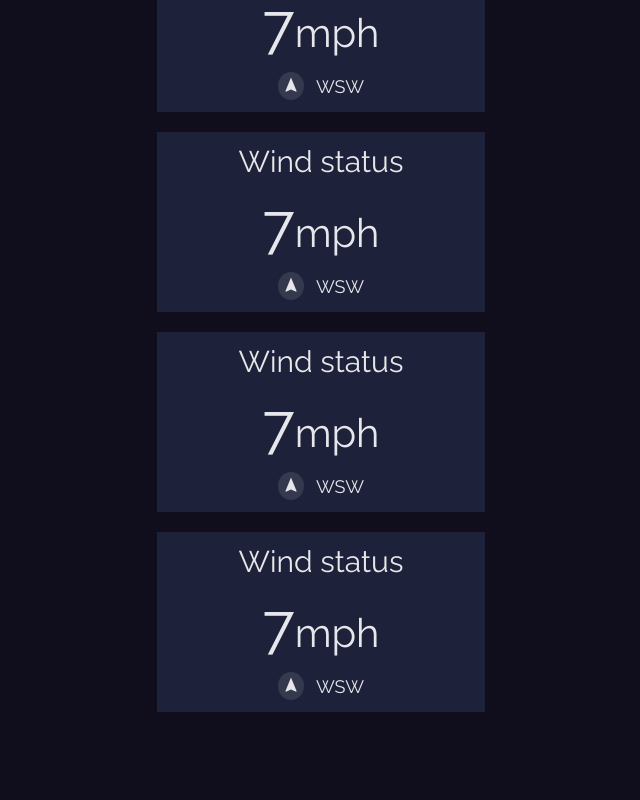
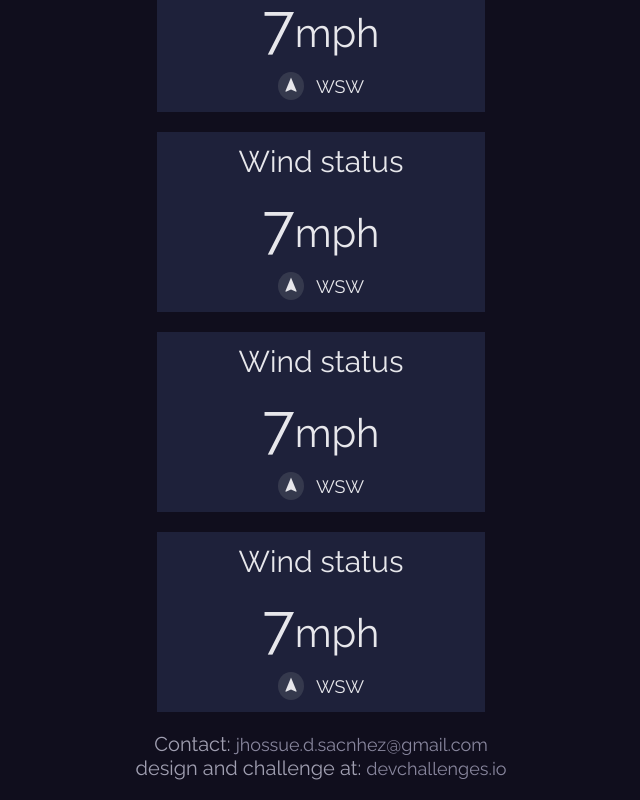
Before and after one commit to JhossueS/react-weather-app, a React app: page / in a window 1280 px wide. Shown: the part 1750-2550 px from the top of the page, without its empty margins (319-959 px from the left). Before the commit the page ends 2462 px from the top, so only its background shows below. Built offline with nearby package versions, Linux system fonts and the light colour scheme.

Commit message:
creacion de footer

```diff
--- a/src/frontend/App.js
+++ b/src/frontend/App.js
@@ -27,6 +27,29 @@ const App = () => {
         <Highlights />
         <Highlights />
       </div>
+      <div className='App_about__container'>
+
+        <div className='App_about__container-contact'>
+          <span className='about-title'>
+            Contact:
+            {'  '}
+          </span>
+          <span> jhossue.d.sacnhez@gmail.com</span>
+        </div>
+        <div className='App_about__container-link'>
+          <span className='about-title'>
+            design and challenge at:
+            {'  '}
+          </span>
+          <a
+            href='https://devchallenges.io/challenges/mM1UIenRhK808W8qmLWv'
+            target='_blank'
+            className='link'
+          >
+            devchallenges.io
+          </a>
+        </div>
+      </div>
     </div>
   );
 };
```
